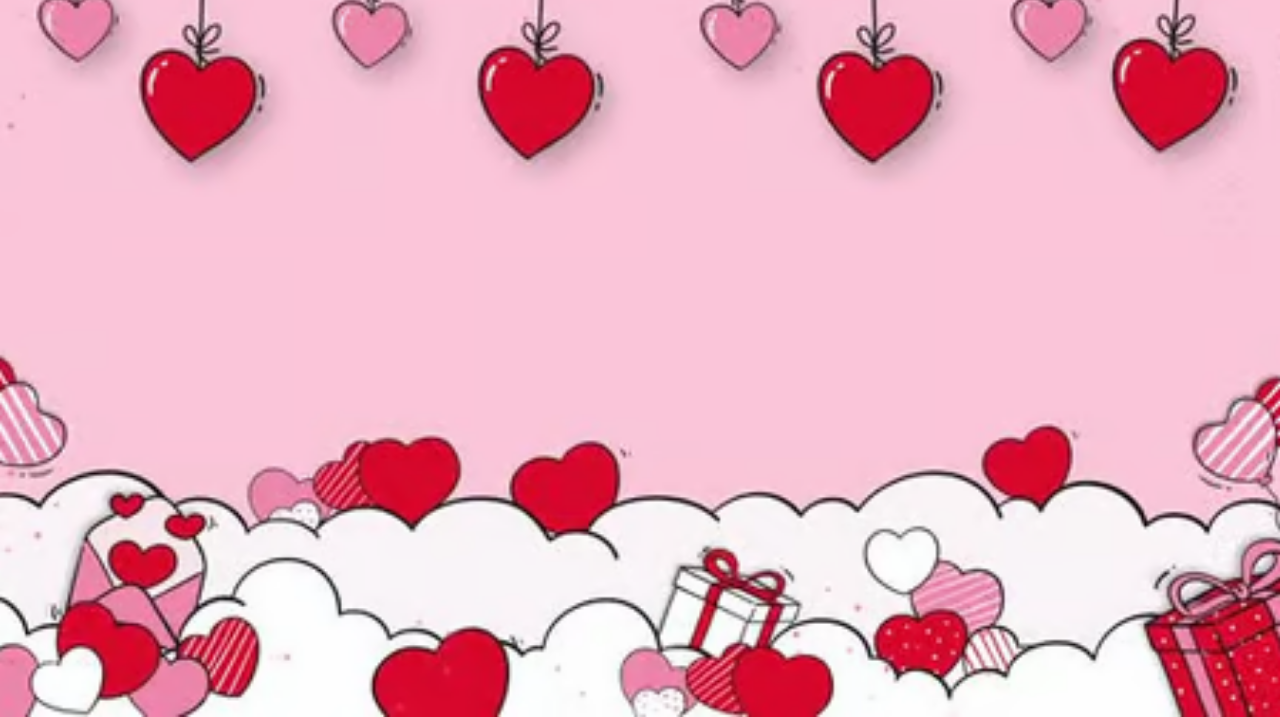
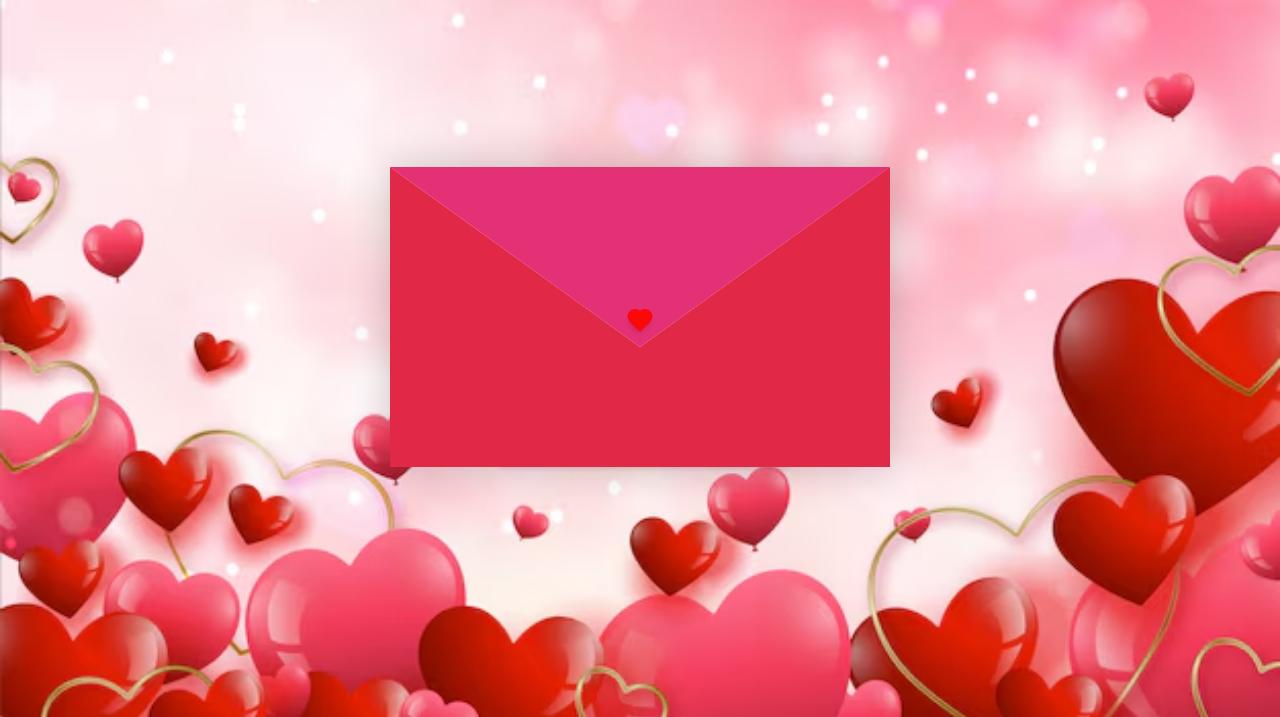
Before and after one commit to AaronJoshua005/Valentine, a plain HTML site: page surprise.html in a window 1280 px wide. Shown: the part 83-800 px from the top of the page. Drawn offline with Linux system fonts and the light colour scheme.

Commit message:
Major change

```diff
--- a/surp_design.css
+++ b/surp_design.css
@@ -1,7 +1,125 @@
+*{
+    background-image: url(/Assets/Valentinesbg3.png);
+    background-repeat: no-repeat;
+    background-position: center;
+    background-attachment: fixed;
+    background-size: cover;
+}
+
+:root{
+    --primary: rgb(238, 238, 238);
+    --bg-color: rgb(5, 53, 61);
+    --envelope-color: rgb(219, 110, 128);
+    --envelope-tab: rgb(228, 48, 117);
+    --envelope-cover: rgb(226, 40, 71);
+    --shadow-color: rgba(0, 0, 0, 0.2);
+    --txt-color: #444;
+    --heart-color: rgb(252, 8, 8);
+}
+
 body{
-    background-image: url(/Assets/Valentinesbg2.png);
-    background-repeat: 1;
-    background-size: cover;
-    background-attachment: fixed;
-    background-position: center;
+    margin: 0;
+    padding: 0;
+    box-sizing: border-box;
+    display: flex;
+    align-items: center;
+    justify-content: center;
 }
+
+.box{
+    height: 100vh;
+    display: grid;
+    place-items: center;
+}
+
+.box > .envelope_wrapper{
+    background: var(--envelope-color);
+    box-shadow: 0 0 40px var(--shadow-color);
+}
+
+.box > .envelope_wrapper > .envelope{
+    position: relative;
+    width: 500px;
+    height: 300px;
+}
+
+.box > .envelope_wrapper > .envelope::before{
+    content: '';
+    position: absolute;
+    z-index: 2;
+    border-top: 180px solid var(--envelope-tab);
+    border-right: 250px solid transparent;
+    border-left: 250px solid transparent;
+    top: 0;
+    transform-origin: top;
+    transition: all 0.5s ease-in-out 0.7s;
+}
+
+.box > .envelope_wrapper > .envelope::after{
+    content: '';
+    position: absolute;
+    z-index: 2;
+    border-top: 180px solid transparent;
+    border-left: 250px solid var(--envelope-cover);
+    border-right: 250px solid var(--envelope-cover);
+    border-bottom: 120px solid var(--envelope-cover);
+    bottom: 0;
+}
+
+.envelope > .letter{
+    position: absolute;
+    right: 20%;
+    bottom: 0;
+    width: 54%;
+    height: 80%;
+    background: var(--primary);
+    text-align: center;
+    transition: all 1s ease-in-out;
+    box-shadow: 0 0 5px var(--shadow-color);
+    padding: 20px 10px;
+}
+
+#dear{
+    font-family: 'Dancing Script', cursive;
+}
+
+.envelope > .letter > .text{
+    font-family: 'Gill Sans', 'Gill Sans MT', 'Gill Sans', 'Gill Sans MT', Calibri, 'Trebuchet MS', sans-serif;
+    color: var(--txt-color);
+    text-align: left;
+    font-size: 12px;
+}
+
+.heart{
+    position: absolute;
+    top: 50%;
+    left: 50%;
+    width: 15px;
+    height: 15px;
+    background: var(--heart-color);
+    z-index: 4;
+    transform: translate(-50%, -20%) rotate(45deg);
+    transition: transform 0.5s ease-in-out 1s;
+    box-shadow: 0 1px 6px var(--shadow-color);
+    cursor: pointer;
+}
+
+.heart::before,
+.heart::after{
+    content: "";
+    position: absolute;
+    width: 15px;
+    height: 15px;
+    background-color: var(--heart-color);
+    border-radius: 50%;
+}
+.heart::before{
+    top: -7.5px;
+}
+.heart::after{
+    right: 7.5px;
+}
+.flap > .envelope::before{
+    transform: rotateX('180deg');
+    z-index: 0;
+}
--- a/surprise.html
+++ b/surprise.html
@@ -3,10 +3,32 @@
     <head>
         <meta charset="UTF-8">
         <meta name="viewport" content="width=device-width, initial-scale=1.0">
+        <meta http-equiv="X-UA Compatible" content="IE=edge">
         <link rel="stylesheet" href="surp_design.css">
+        <link href="https://fonts.googleapis.com/css2?family=Dancing+Script:wght@400;700&display=swap" rel="stylesheet"></style>
 
     </head>
     <body>
-        <h1> I LOVE YOU SOOOO MUCHHHH!!!</h1>
+        <div class="box">
+            <div class="envelope_wrapper">
+                <div class="envelope">
+                    <div class="letter">
+                        <div class="text">
+                            <strong id="dear">My Dearest Angel</strong>
+                            <p>
+                                kjfhdjfhsdfhdsffasf
+                            </p>
+                        </div>
+                    </div>
+                </div>
+                <div class="heart"></div>
+            </div>
+        </div>
+        <script>
+            const envelope = document.querySelector('.envelope-wrapper');
+            envelope.addEventListener('click', () => {
+                envelope.classList.toggle('flap');
+            });
+        </script>
     </body>
 </html>
```
Also changed, not shown: Assets/Valentinesbg.png (renamed from Assets/Valentinesbg.jpeg), Assets/Valentinesbg3.png (added).
